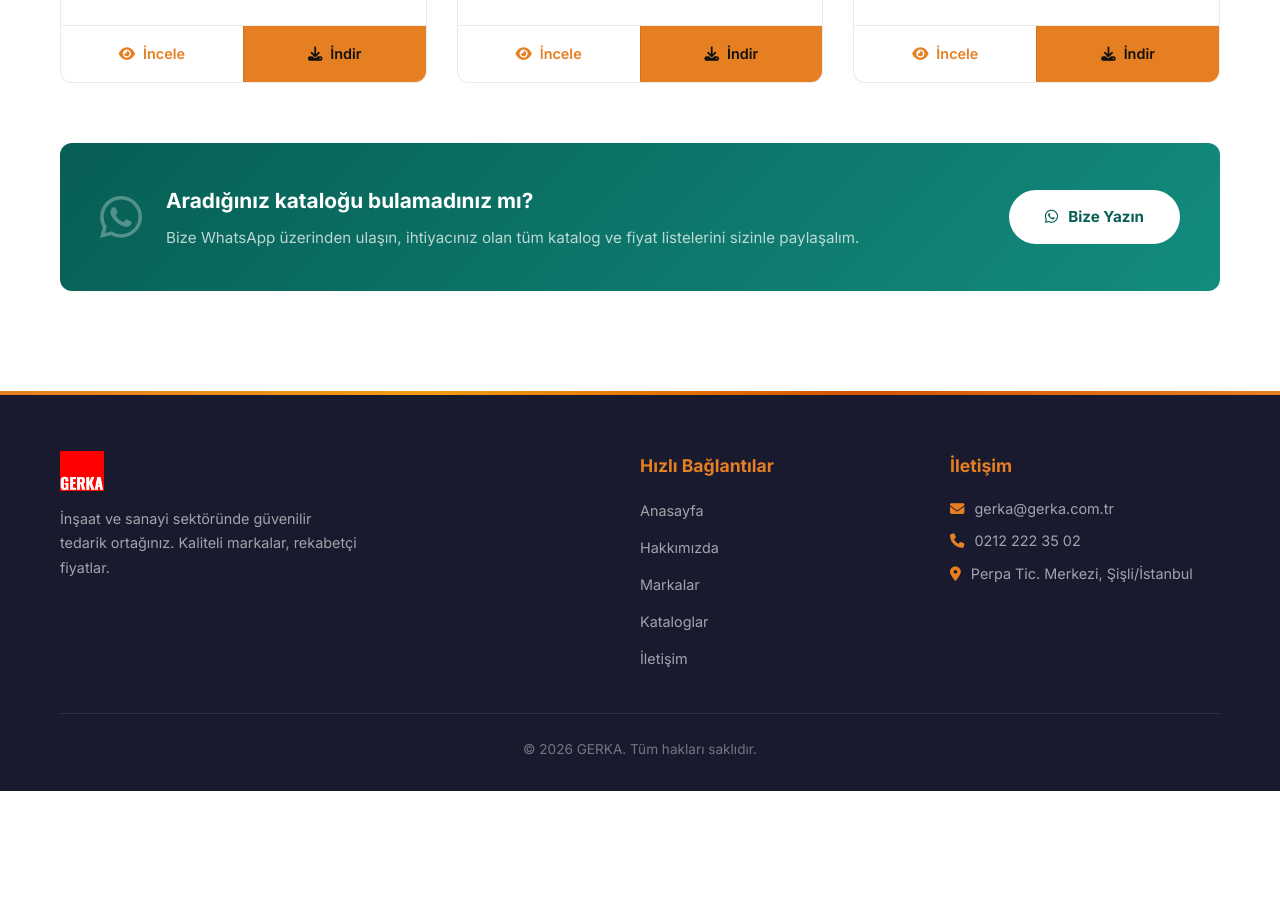
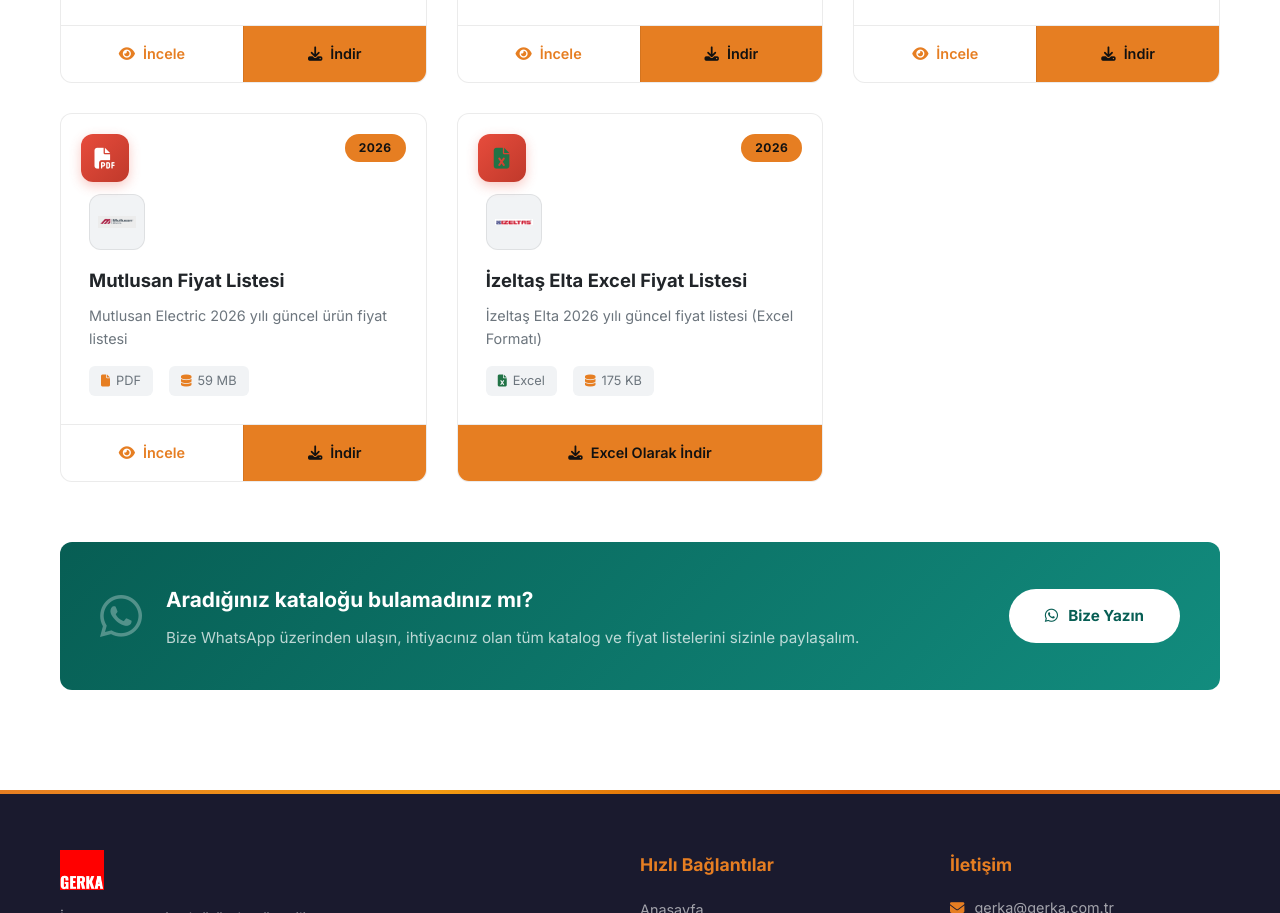
Before and after one commit to Oktayerte/gerka-website, a plain HTML site: page katalog.html in a window 1280 px wide. Shown: the part 1134-2047 px from the top of the page. Before the commit the page ends 1925 px from the top, so only its background shows below. Drawn offline with nearby package versions, Linux system fonts and the light colour scheme.

Commit message:
feat: Add Tekno and Mutlusan brands, upload Mutlusan and Izeltas catalogs

```diff
--- a/katalog.html
+++ b/katalog.html
@@ -254,6 +254,57 @@
           </div>
         </div>
 
+        <!-- Katalog 7 -->
+        <div class="catalog-card fade-in">
+          <div class="catalog-card-icon">
+            <i class="fas fa-file-pdf"></i>
+          </div>
+          <div class="catalog-card-badge">2026</div>
+          <div class="catalog-card-body">
+            <div class="catalog-card-brand">
+              <img src="img/markalar/mutlusan.png" alt="Mutlusan" class="catalog-brand-logo">
+            </div>
+            <h3>Mutlusan Fiyat Listesi</h3>
+            <p>Mutlusan Electric 2026 yılı güncel ürün fiyat listesi</p>
+            <div class="catalog-card-meta">
+              <span><i class="fas fa-file"></i> PDF</span>
+              <span><i class="fas fa-database"></i> 59 MB</span>
+            </div>
+          </div>
+          <div class="catalog-card-actions">
+            <a href="katalog/Mutlusan Electric Fiyat Listesi 2026.pdf" target="_blank" class="catalog-btn catalog-btn-view">
+              <i class="fas fa-eye"></i> İncele
+            </a>
+            <a href="katalog/Mutlusan Electric Fiyat Listesi 2026.pdf" download class="catalog-btn catalog-btn-download">
+              <i class="fas fa-download"></i> İndir
+            </a>
+          </div>
+        </div>
+
+        <!-- Katalog 8 -->
+        <div class="catalog-card fade-in">
+          <div class="catalog-card-icon">
+            <i class="fas fa-file-excel" style="color: #217346;"></i>
+          </div>
+          <div class="catalog-card-badge">2026</div>
+          <div class="catalog-card-body">
+            <div class="catalog-card-brand">
+              <img src="img/markalar/Izeltas.png" alt="İzeltaş" class="catalog-brand-logo">
+            </div>
+            <h3>İzeltaş Elta Excel Fiyat Listesi</h3>
+            <p>İzeltaş Elta 2026 yılı güncel fiyat listesi (Excel Formatı)</p>
+            <div class="catalog-card-meta">
+              <span><i class="fas fa-file-excel" style="color: #217346;"></i> Excel</span>
+              <span><i class="fas fa-database"></i> 175 KB</span>
+            </div>
+          </div>
+          <div class="catalog-card-actions">
+            <a href="katalog/İZELTAŞ ELTA FİYAT LİSTESİ 2026.xlsx" download class="catalog-btn catalog-btn-download" style="width: 100%; text-align: center;">
+              <i class="fas fa-download"></i> Excel Olarak İndir
+            </a>
+          </div>
+        </div>
+
       </div>
 
       <!-- CTA -->
```
Also changed, not shown: index.html (+6 -2 lines), markalar.html (+15 -1 lines), img/markalar/Tekno.jpg (added), img/markalar/mutlusan.png (added), 2 other files.
